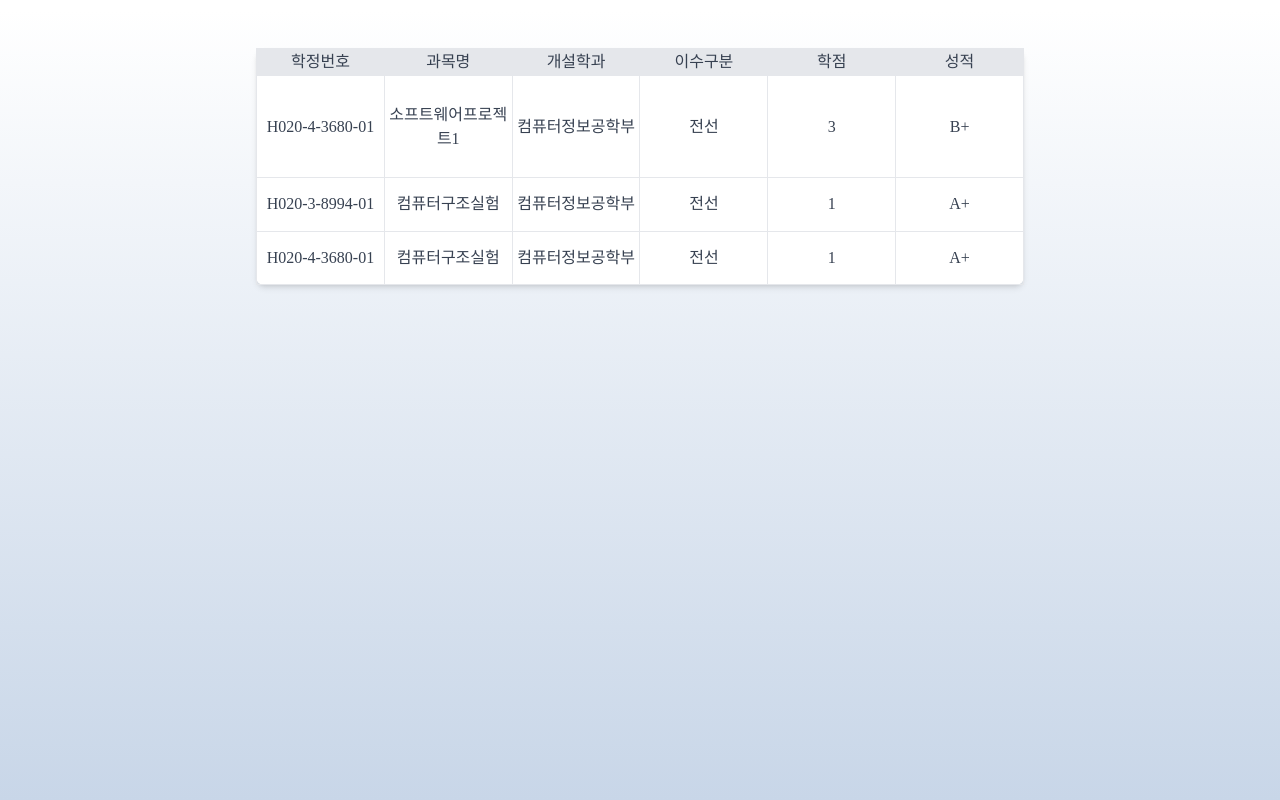
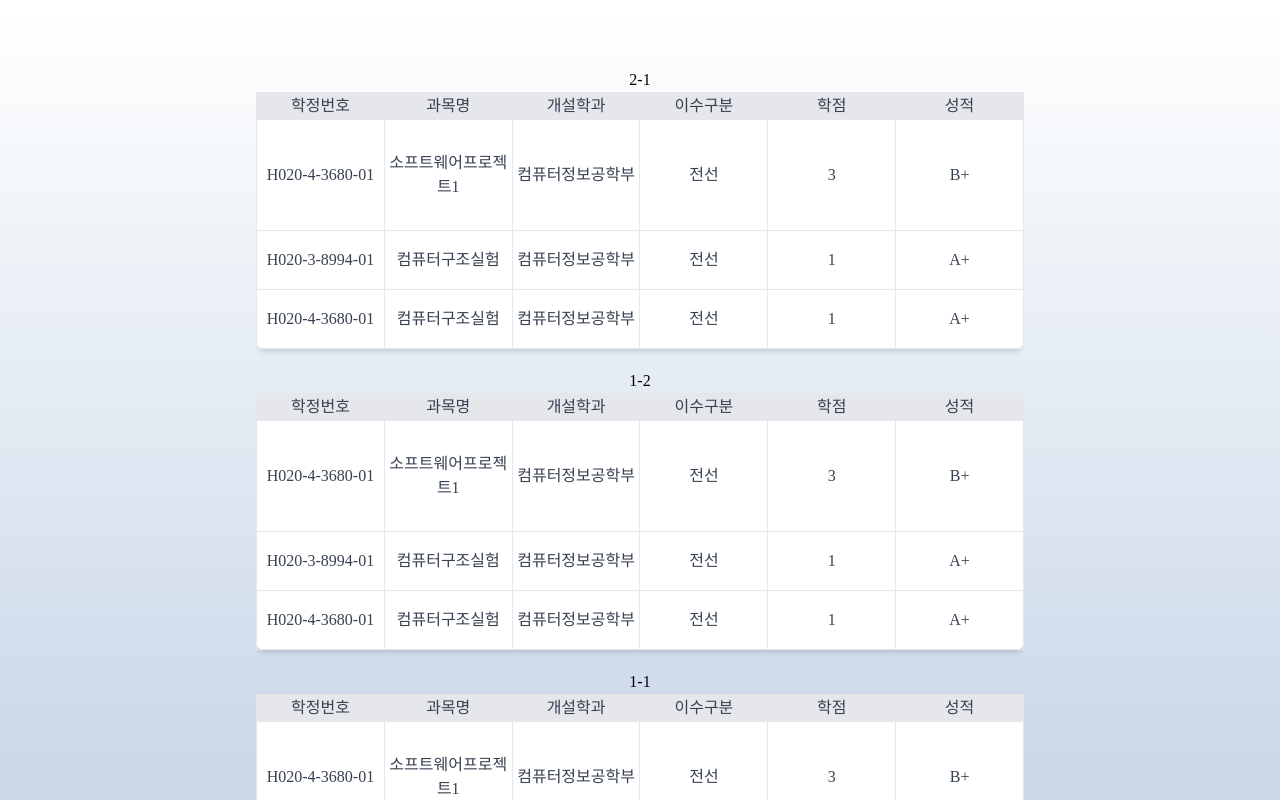
Before and after one commit to sangpyeong/mini_klas, a React (Create React App) app in the folder klas_client/: page /users/grade in a window 1280 px wide. Built offline with nearby package versions, Linux system fonts and the light colour scheme; no server answers; a web font is replaced by a local one.

Commit message:
[fix]게시판, 성적 조회

```diff
--- a/klas_client/package.json
+++ b/klas_client/package.json
@@ -7,6 +7,7 @@
     "@testing-library/jest-dom": "^5.16.5",
     "@testing-library/react": "^13.4.0",
     "@testing-library/user-event": "^13.5.0",
+    "apexcharts": "^3.41.0",
     "axios": "^1.4.0",
     "react": "^18.2.0",
     "react-dom": "^18.2.0",
@@ -51,5 +52,4 @@
     "tailwindcss": "^3.3.2"
   },
   "proxy": "https://localhost3000"
-
 }
--- a/klas_client/src/pages/Board/BoardPage.js
+++ b/klas_client/src/pages/Board/BoardPage.js
@@ -31,6 +31,24 @@ function BoardPage() {
     },
     {
       id: 4,
+      title: "교수님 죄송합니다.",
+      content: "근데 교수님도 저한테 죄송하지 않으세요?",
+      user: { userId: "2018202000" },
+    },
+    {
+      id: 5,
+      title: "교수님 죄송합니다.",
+      content: "근데 교수님도 저한테 죄송하지 않으세요?",
+      user: { userId: "2018202000" },
+    },
+    {
+      id: 6,
+      title: "교수님 죄송합니다.",
+      content: "근데 교수님도 저한테 죄송하지 않으세요?",
+      user: { userId: "2018202000" },
+    },
+    {
+      id: 7,
       title: "교수님 죄송합니다.",
       content: "근데 교수님도 저한테 죄송하지 않으세요?",
       user: { userId: "2018202000" },
@@ -129,9 +147,9 @@ function BoardPage() {
         </div>
       )}
 
-      <div className="flex flex-col  w-[60%]  border-[2px] border-gray-400 bg-white rounded-[10px] overflow-yscroll">
+      <div className="flex flex-col  w-[60%] h-[70%]  border-[2px] border-gray-400 bg-white rounded-[10px] overflow-y-auto">
         {data.map((board) => (
-          <div>
+          <div className=" inline-block">
             <div
               className="flex flex-col w-full pl-4  h-[150px] justify-evenly hover:bg-slate-200 duration-100"
               onClick={handledetail}
--- a/klas_client/src/pages/Board/BoardUpdatePage.js
+++ b/klas_client/src/pages/Board/BoardUpdatePage.js
@@ -51,6 +51,7 @@ function BoardUpdatePage() {
             axios
               .post("http://localhost:8080/board/update", {
                 user: { userId: userId },
+                boardId: boardId,
                 title: title,
                 content: content,
               })
--- a/klas_client/src/pages/User/GradePage.js
+++ b/klas_client/src/pages/User/GradePage.js
@@ -1,8 +1,15 @@
 import React, { useEffect, useState } from "react";
 import Table from "../../components/Table";
+import axios from "axios";
+import { useContext } from "react";
+import { UserContext } from "../../contexts/UserContext";
 
 function GradePage() {
-  const [grade, setGrade] = useState([
+  const [grades, setGrades] = useState([
+    {
+      semester: "2-1",
+      grade: 4.1,
+      table: [
         [
           "H020-4-3680-01",
           "소프트웨어프로젝트1",
@@ -11,15 +18,119 @@ function GradePage() {
           "3",
           "B+",
         ],
-    ["H020-3-8994-01", "컴퓨터구조실험", "컴퓨터정보공학부", "전선", "1", "A+"],
-    ["H020-4-3680-01", "컴퓨터구조실험", "컴퓨터정보공학부", "전선", "1", "A+"],
+        [
+          "H020-3-8994-01",
+          "컴퓨터구조실험",
+          "컴퓨터정보공학부",
+          "전선",
+          "1",
+          "A+",
+        ],
+        [
+          "H020-4-3680-01",
+          "컴퓨터구조실험",
+          "컴퓨터정보공학부",
+          "전선",
+          "1",
+          "A+",
+        ],
+      ],
+    },
+    {
+      semester: "1-2",
+      grade: 3.5,
+      table: [
+        [
+          "H020-4-3680-01",
+          "소프트웨어프로젝트1",
+          "컴퓨터정보공학부",
+          "전선",
+          "3",
+          "B+",
+        ],
+        [
+          "H020-3-8994-01",
+          "컴퓨터구조실험",
+          "컴퓨터정보공학부",
+          "전선",
+          "1",
+          "A+",
+        ],
+        [
+          "H020-4-3680-01",
+          "컴퓨터구조실험",
+          "컴퓨터정보공학부",
+          "전선",
+          "1",
+          "A+",
+        ],
+      ],
+    },
+    {
+      semester: "1-1",
+      grade: 4.5,
+      table: [
+        [
+          "H020-4-3680-01",
+          "소프트웨어프로젝트1",
+          "컴퓨터정보공학부",
+          "전선",
+          "3",
+          "B+",
+        ],
+        [
+          "H020-3-8994-01",
+          "컴퓨터구조실험",
+          "컴퓨터정보공학부",
+          "전선",
+          "1",
+          "A+",
+        ],
+        [
+          "H020-4-3680-01",
+          "컴퓨터구조실험",
+          "컴퓨터정보공학부",
+          "전선",
+          "1",
+          "A+",
+        ],
+      ],
+    },
   ]);
-  useEffect(() => {}, []);
+  const { userId } = useContext(UserContext);
+  useEffect(() => {
+    axios
+      .post(
+        "http://localhost:8080/users/grade",
+        {
+          userId: userId,
+        },
+        {
+          headers: {
+            "Content-type": "application/json",
+          },
+        }
+      )
+      .then((res) => {
+        console.log(res);
+        setGrades(res);
+      })
+      .catch((err) => {
+        console.log(err.response);
+      });
+  }, []);
   let header = ["학정번호", "과목명", "개설학과", "이수구분", "학점", "성적"];
   return (
-    <div class="flex flex-col justify-start items-center  h-screen bg-gradient-to-b from-white to-[#C8D6E8] ">
-      <div class="flex flex-row mt-[3%] border-collapse h-[30%] w-[60%] ">
-        <Table header={header} data={grade}></Table>
+    <div class="flex flex-col justify-start items-center  h-screen bg-gradient-to-b from-white to-[#C8D6E8] overflow-y-auto">
+      <div class="flex flex-row mt-[3%] border-collapse h-[100vh] w-[60%] overflow-y-auto ">
+        <div className=" inline-block justify-evenly overflow-y-auto">
+          {grades.map((grade) => (
+            <div className="flex flex-col h-[40%] w-full justify-center items-center">
+              <div className="pt-5">{grade.semester}</div>
+              <Table header={header} data={grade.table} />
+            </div>
+          ))}
+        </div>
       </div>
     </div>
   );
```
Also changed, not shown: 1 other file (tests, documents, lock files or other folders). Lines whose indentation alone changed are shown as unchanged.
